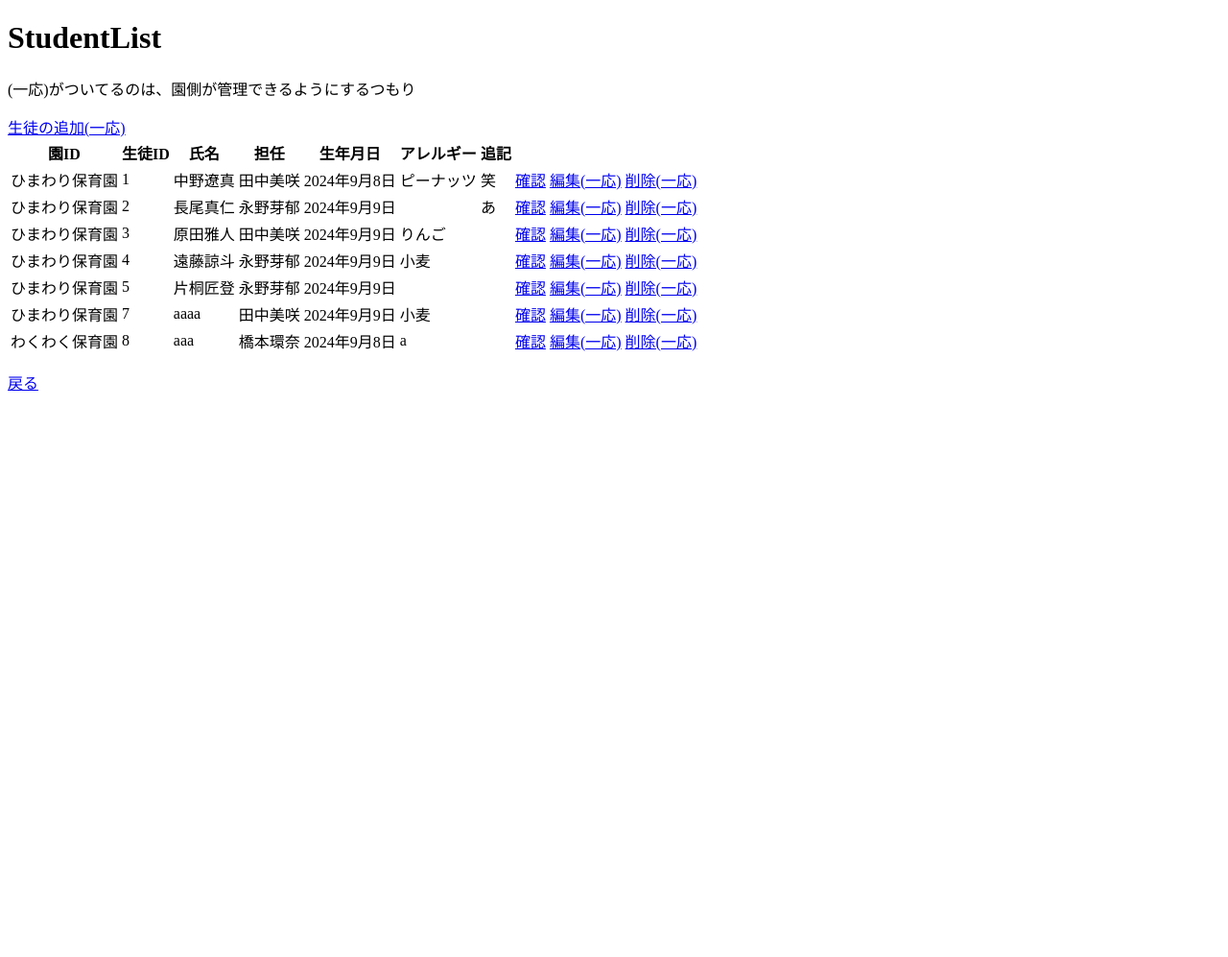
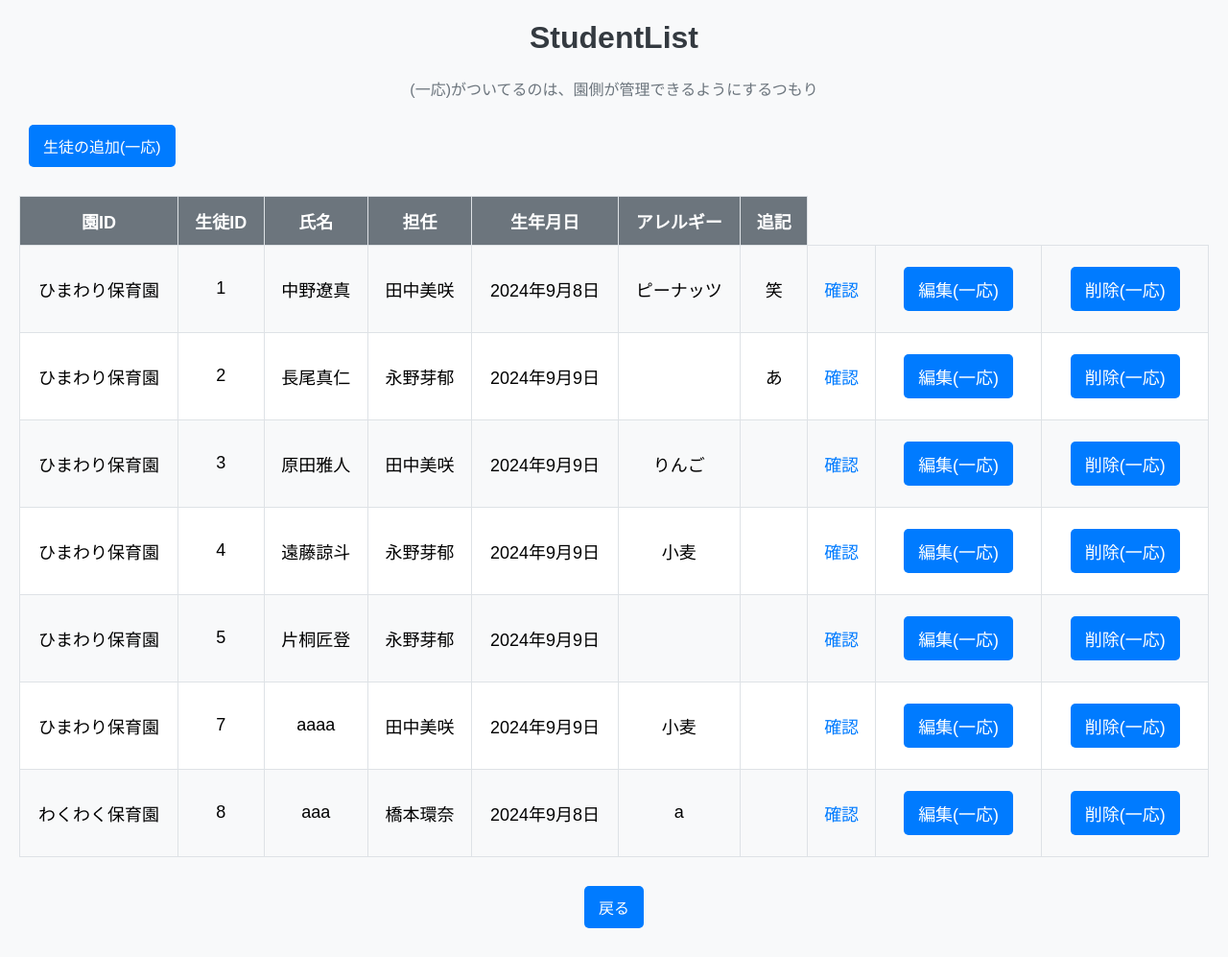
Before and after one commit to s1f102200659/log_app, a Django app: page /student_info in a window 1280 px wide. Shown: the whole page at 96% size. Before the commit the page ends 407 px from the top, so only its background shows below. Run offline with Django 5.2, Linux system fonts and the light colour scheme; data comes from the database, SQL or seed files in the repository.

Commit message:
design-prototype

```diff
--- /dev/null
+++ b/log_app/static/log_app/css/list.css
@@ -0,0 +1,84 @@
+/* General styles */
+body {
+    font-family: Arial, sans-serif;
+    margin: 20px;
+    background-color: #f8f9fa;
+  }
+
+  h1 {
+    text-align: center;
+    color: #343a40;
+  }
+
+  p {
+    text-align: center;
+    color: #6c757d;
+  }
+
+  /* Table styles */
+  table {
+    width: 100%;
+    border-collapse: collapse;
+    margin: 20px 0;
+    font-size: 18px;
+  }
+
+  th, td {
+    padding: 12px 15px;
+    border: 1px solid #dee2e6;
+    text-align: center;
+  }
+
+  th {
+    background-color: #6c757d;
+    color: white;
+  }
+
+  tr:nth-child(even) {
+    background-color: #f8f9fa;
+  }
+
+  tr:nth-child(odd) {
+    background-color: #ffffff;
+  }
+
+  /* Link styles */
+  a {
+    color: #007bff;
+    text-decoration: none;
+  }
+
+  a:hover {
+    text-decoration: underline;
+  }
+
+  /* Button-style links */
+  a[href*="create-student"],
+  a[href*="edit-student"],
+  a[href*="delete-student"],
+  a[href*="home"] {
+    display: inline-block;
+    padding: 10px 15px;
+    margin: 10px;
+    background-color: #007bff;
+    color: white;
+    border-radius: 5px;
+  }
+
+  a[href*="create-student"]:hover,
+  a[href*="edit-student"]:hover,
+  a[href*="delete-student"]:hover,
+  a[href*="home"]:hover {
+    background-color: #0056b3;
+  }
+
+  /* Responsive design */
+  @media (max-width: 600px) {
+    table {
+      font-size: 16px;
+    }
+
+    th, td {
+      padding: 10px;
+    }
+  }
--- a/log_app/templates/log_app/make_sharesheet.html
+++ b/log_app/templates/log_app/make_sharesheet.html
@@ -5,7 +5,7 @@
     <meta charset="UTF-8">
     <meta name="viewport" content="width=device-width, initial-scale=1.0">
     <title>日誌記録ページ</title>
-    <link rel="stylesheet" href="{% static 'log_app/css/make_sharesheet.css' %}">
+    <link rel="stylesheet" href="../../static/log_app/css/make_kyoyusheet.css">
 </head>
 <body>
     <div class="container">
--- a/log_app/templates/log_app/student_detail.html
+++ b/log_app/templates/log_app/student_detail.html
@@ -4,6 +4,7 @@
   <meta charset="UTF-8">
   <meta name="viewport" content="width=device-width, initial-scale=1.0">
   <title>Document</title>
+  <link rel="stylesheet" href="../../static/log_app/css/student.css">
 </head>
 <body>
   <!-- <h1>Student: {{ student }}</h1> -->
--- a/log_app/templates/log_app/student_list.html
+++ b/log_app/templates/log_app/student_list.html
@@ -4,6 +4,7 @@
   <meta charset="UTF-8">
   <meta name="viewport" content="width=device-width, initial-scale=1.0">
   <title>Document</title>
+  <link rel="stylesheet" href="../../static/log_app/css/list.css">
 </head>
 <body>
   <h1>StudentList</h1>
```
Also changed, not shown: log_app/static/log_app/css/make_kyoyusheet.css (+90 -42 lines), log_app/static/log_app/css/student.css (added, +43 -0 lines).
